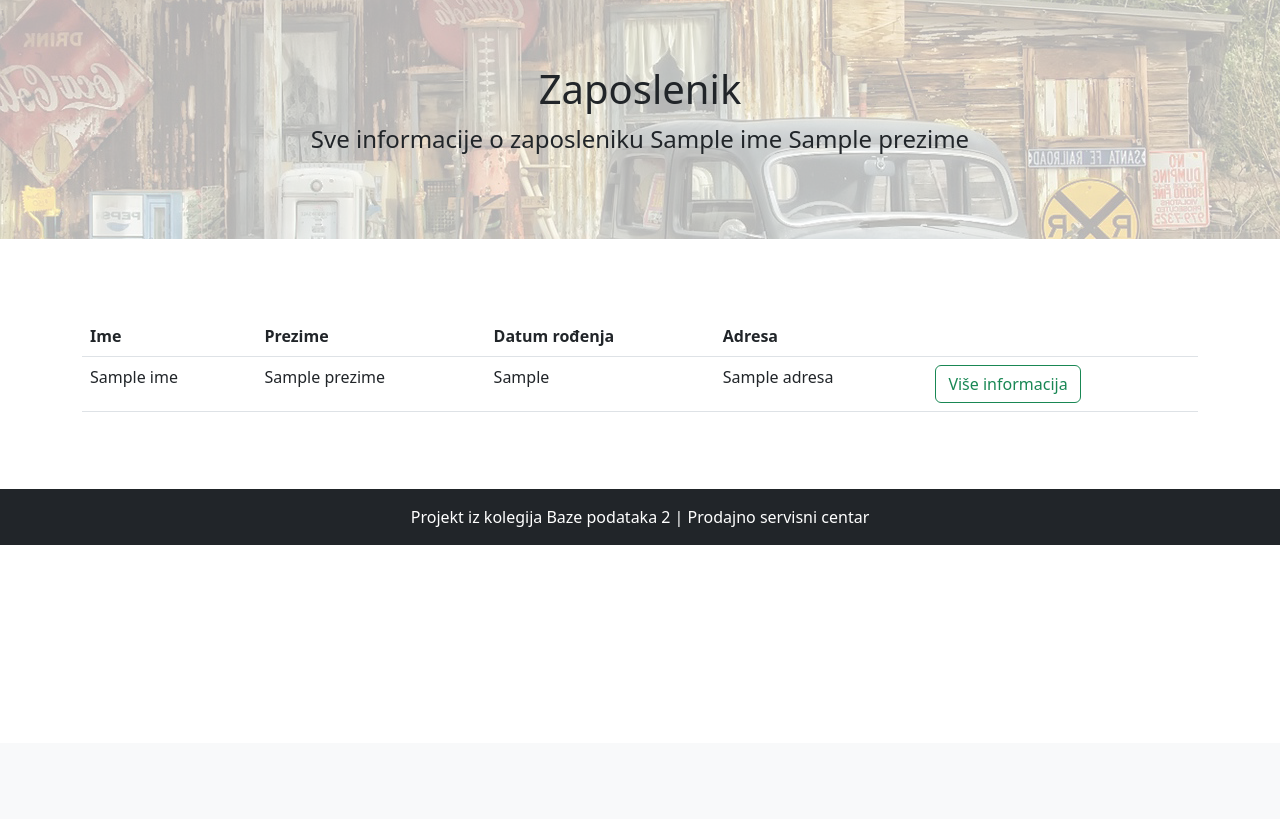
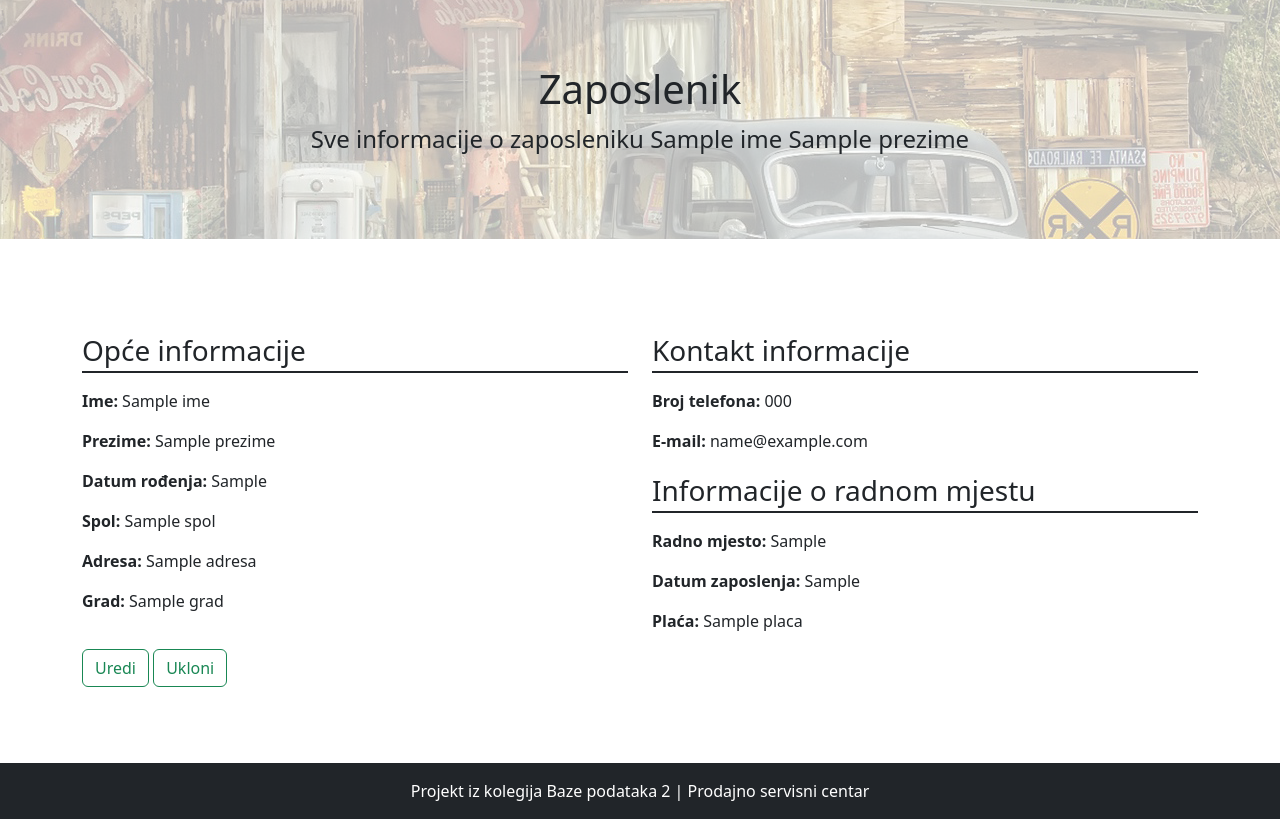
Before and after one commit to NevenDavidovic/Prodajno_servisni_centar, a Flask app: template templates/administracija-prikaz-zaposlenika.html in a window 1280 px wide. Shown: the part 57-876 px from the top of the page. Before the commit the page ends 602 px from the top, so only its background shows below. Run offline with Flask 2, Linux system fonts and the light colour scheme; the template is opened without the code that fills it: most values are stand-ins (such as "Sample title", 1, 10 or a date in 2020).

Commit message:
edit podataka koji se prikazuju

```diff
--- a/templates/administracija-prikaz-zaposlenika.html
+++ b/templates/administracija-prikaz-zaposlenika.html
@@ -21,29 +21,31 @@
 
     {% block content %}
 
-    <!-- table -->
-    <table class="table table-hover">
-        <thead>
-            <tr>
-                <th scope="col">Ime</th>
-                <th scope="col">Prezime</th>
-                <th scope="col">Datum rođenja</th>
-                <th scope="col">Adresa</th>
-                <th scope="col"></th>
-            </tr>
-        </thead>
-        <tbody>
-            <tr>
-                <td>{{data.ime}}</td>
-                <td>{{data.prezime}}</td>
-                <td>{{data.datum_rodenja}}</td>
-                <td>{{data.adresa}}</td>
-                <td><a href="#" class="btn btn-outline-success"> Više informacija </a></td>
-            </tr>
-        </tbody>
-    </table>
+    <div class="row" id="end">
+        <div class="col">
+            <p class="fs-3">Opće informacije</p>
+            <p><b>Ime:</b> {{data.ime}}</p>
+            <p><b>Prezime:</b> {{data.prezime}}</p>
+            <p><b>Datum rođenja:</b> {{data.datum_rodenja}}</p>
+            <p><b>Spol:</b> {{data.spol}}</p>
+            <p><b>Adresa:</b> {{data.adresa}}</p>
+            <p><b>Grad:</b> {{data.grad}}</p>
+        </div>
+        <div class="col">
+            <p class="fs-3">Kontakt informacije</p>
+            <p><b>Broj telefona:</b> {{data.broj_telefona}}</p>
+            <p><b>E-mail:</b> {{data.e_mail}}</p>
 
-    <!-- end of table -->
+            <p class="fs-3">Informacije o radnom mjestu</p>
+            <p><b>Radno mjesto:</b> {{data.radno_mjesto}}</p>
+            <p><b>Datum zaposlenja:</b> {{data.datum_zaposlenja}}</p>
+            <p><b>Plaća:</b> {{data.placa}}</p>
+        </div>
+    </div>
+
+    <a href="#" class="btn btn-outline-success" id="button"> Uredi </a>
+    <a href="#" class="btn btn-outline-success" id="button"> Ukloni </a>
+
 
     {% endblock %}
 
```
